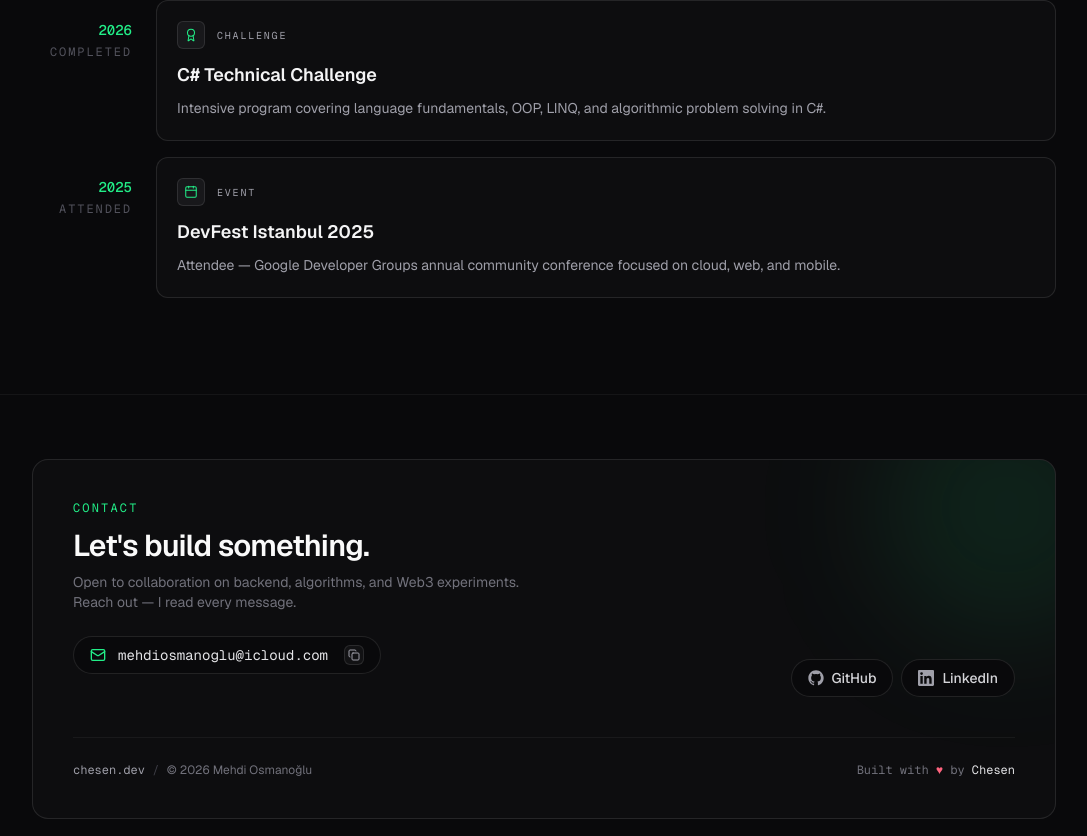
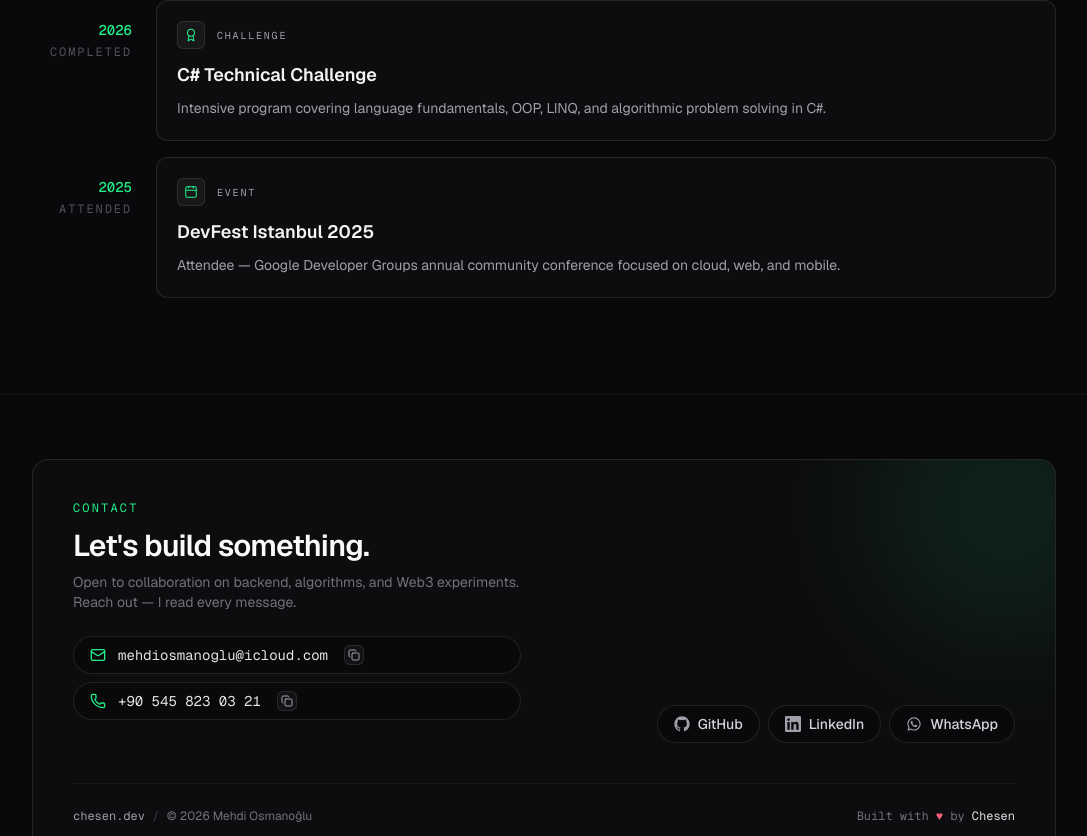
Before and after one commit to chesendev/chesen.dev, a Next.js app: page / in a window 1280 px wide. Shown: the part 1964-2800 px from the top of the page, without its empty margins (96-1183 px from the left). Built offline with nearby package versions, Linux system fonts and the light colour scheme.

Commit message:
feat: add WhatsApp contact button to the website

```diff
--- a/app/components/Footer.tsx
+++ b/app/components/Footer.tsx
@@ -1,12 +1,15 @@
 "use client";
 
 import { motion } from "framer-motion";
-import { Check, Copy, Mail } from "lucide-react";
+import { Check, Copy, Mail, Phone } from "lucide-react";
 import { useState } from "react";
-import { GithubIcon, LinkedinIcon } from "./icons";
+import { GithubIcon, LinkedinIcon, WhatsappIcon } from "./icons";
 
 const EASE = [0.22, 1, 0.36, 1] as const;
 const EMAIL = "mehdiosmanoglu@icloud.com";
+const PHONE_DISPLAY = "+90 545 823 03 21";
+const PHONE_TEL = "+905458230321";
+const WHATSAPP_URL = "https://wa.me/905458230321";
 
 const socials = [
   {
@@ -19,21 +22,31 @@ const socials = [
     href: "https://www.linkedin.com/in/mehdiosmanoglu",
     icon: LinkedinIcon,
   },
+  {
+    label: "WhatsApp",
+    href: WHATSAPP_URL,
+    icon: WhatsappIcon,
+  },
 ];
+
+type CopyKey = "email" | "phone";
 
 export function Footer() {
   const year = new Date().getFullYear();
-  const [copied, setCopied] = useState(false);
+  const [copied, setCopied] = useState<CopyKey | null>(null);
 
-  const copyEmail = async () => {
+  const copyValue = async (value: string, key: CopyKey, fallback: string) => {
     try {
-      await navigator.clipboard.writeText(EMAIL);
-      setCopied(true);
-      setTimeout(() => setCopied(false), 1800);
+      await navigator.clipboard.writeText(value);
+      setCopied(key);
+      setTimeout(() => setCopied((c) => (c === key ? null : c)), 1800);
     } catch {
-      window.location.href = `mailto:${EMAIL}`;
+      window.location.href = fallback;
     }
   };
+
+  const copyEmail = () => copyValue(EMAIL, "email", `mailto:${EMAIL}`);
+  const copyPhone = () => copyValue(PHONE_DISPLAY, "phone", `tel:${PHONE_TEL}`);
 
   return (
     <footer id="contact" className="px-6 py-16 sm:px-8 lg:px-12">
@@ -63,22 +76,41 @@ export function Footer() {
                 experiments. Reach out — I read every message.
               </p>
 
+              <div className="mt-6 flex flex-col gap-2">
                 <button
                   type="button"
                   onClick={copyEmail}
-                className="mt-6 inline-flex items-center gap-3 rounded-full border border-white/10 bg-zinc-950 px-4 py-2 font-mono text-sm text-zinc-200 transition-all hover:border-accent/40 hover:bg-zinc-900"
+                  className="inline-flex items-center gap-3 rounded-full border border-white/10 bg-zinc-950 px-4 py-2 font-mono text-sm text-zinc-200 transition-all hover:border-accent/40 hover:bg-zinc-900"
                   aria-label="Copy email address"
                 >
                   <Mail className="h-4 w-4 text-accent" />
                   <span>{EMAIL}</span>
                   <span className="ml-1 inline-flex h-5 w-5 items-center justify-center rounded-md border border-white/10 bg-white/[0.04] text-zinc-400">
-                  {copied ? (
+                    {copied === "email" ? (
                       <Check className="h-3 w-3 text-accent" strokeWidth={2.5} />
                     ) : (
                       <Copy className="h-3 w-3" strokeWidth={2} />
                     )}
                   </span>
                 </button>
+
+                <button
+                  type="button"
+                  onClick={copyPhone}
+                  className="inline-flex items-center gap-3 rounded-full border border-white/10 bg-zinc-950 px-4 py-2 font-mono text-sm text-zinc-200 transition-all hover:border-accent/40 hover:bg-zinc-900"
+                  aria-label="Copy phone number"
+                >
+                  <Phone className="h-4 w-4 text-accent" />
+                  <span>{PHONE_DISPLAY}</span>
+                  <span className="ml-1 inline-flex h-5 w-5 items-center justify-center rounded-md border border-white/10 bg-white/[0.04] text-zinc-400">
+                    {copied === "phone" ? (
+                      <Check className="h-3 w-3 text-accent" strokeWidth={2.5} />
+                    ) : (
+                      <Copy className="h-3 w-3" strokeWidth={2} />
+                    )}
+                  </span>
+                </button>
+              </div>
               <p
                 aria-live="polite"
                 className={`mt-2 font-mono text-[10px] uppercase tracking-[0.18em] transition-opacity ${
@@ -89,11 +121,11 @@ export function Footer() {
               </p>
             </div>
 
-            <ul className="flex flex-wrap gap-2">
+            <ul className="flex flex-nowrap items-center gap-2">
               {socials.map((s) => {
                 const Icon = s.icon;
                 return (
-                  <li key={s.label}>
+                  <li key={s.label} className="shrink-0">
                     <a
                       href={s.href}
                       target="_blank"
--- a/app/components/icons.tsx
+++ b/app/components/icons.tsx
@@ -25,3 +25,16 @@ export function LinkedinIcon(props: SVGProps<SVGSVGElement>) {
     </svg>
   );
 }
+
+export function WhatsappIcon(props: SVGProps<SVGSVGElement>) {
+  return (
+    <svg
+      viewBox="0 0 24 24"
+      fill="currentColor"
+      aria-hidden="true"
+      {...props}
+    >
+      <path d="M19.05 4.91A9.82 9.82 0 0 0 12.04 2c-5.46 0-9.91 4.45-9.91 9.91 0 1.75.46 3.45 1.32 4.95L2.05 22l5.25-1.38a9.9 9.9 0 0 0 4.74 1.21h.01c5.46 0 9.91-4.45 9.91-9.91 0-2.65-1.03-5.14-2.91-7.01ZM12.05 20.15h-.01a8.23 8.23 0 0 1-4.19-1.15l-.3-.18-3.11.82.83-3.04-.2-.31a8.18 8.18 0 0 1-1.26-4.38c0-4.54 3.7-8.24 8.24-8.24 2.2 0 4.27.86 5.83 2.42a8.18 8.18 0 0 1 2.41 5.83c0 4.54-3.7 8.24-8.24 8.24Zm4.52-6.16c-.25-.12-1.47-.72-1.69-.81-.23-.08-.39-.12-.56.12s-.64.81-.79.98c-.14.16-.29.18-.54.06-.25-.12-1.05-.39-2-1.23-.74-.66-1.24-1.47-1.38-1.72-.14-.25-.02-.38.11-.51.11-.11.25-.29.37-.43.12-.14.16-.25.25-.41.08-.16.04-.31-.02-.43-.06-.12-.56-1.35-.77-1.85-.2-.48-.41-.42-.56-.42-.14-.01-.31-.01-.48-.01-.16 0-.43.06-.66.31-.23.25-.86.85-.86 2.07s.88 2.4 1.01 2.56c.12.16 1.73 2.64 4.2 3.7.59.25 1.05.4 1.41.51.59.19 1.13.16 1.55.1.47-.07 1.47-.6 1.67-1.18.21-.58.21-1.07.14-1.18-.06-.11-.22-.17-.47-.29Z" />
+    </svg>
+  );
+}
```
Lines whose indentation alone changed are shown as unchanged.
